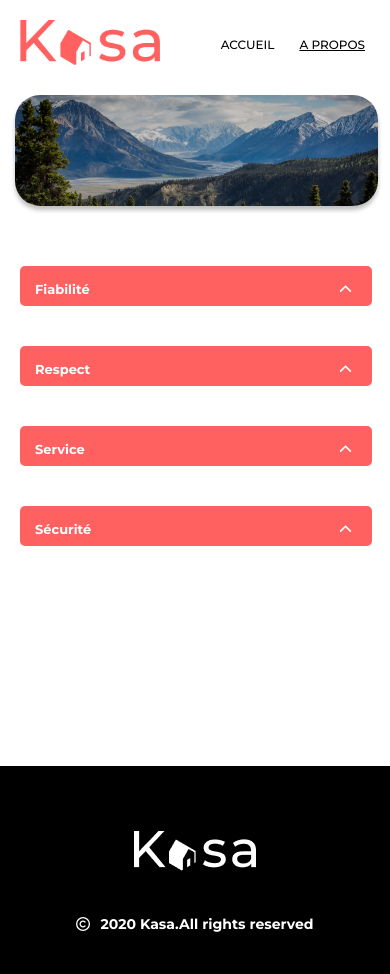
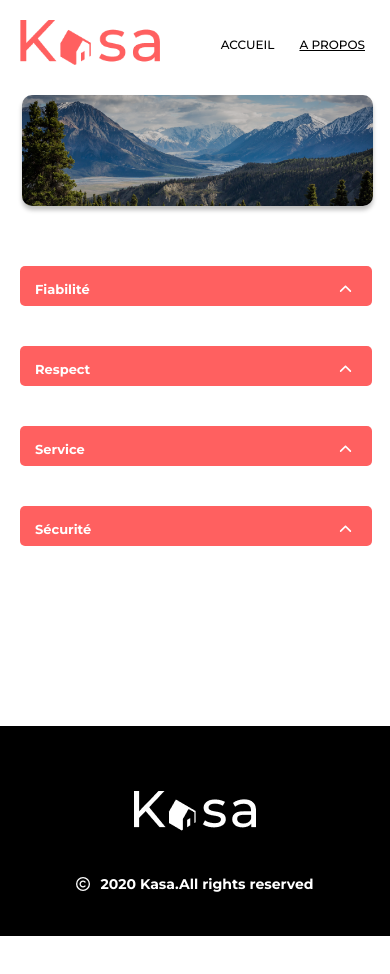
Before and after one commit to JulienneH/Projet-8-React, a React (Create React App) app: page /about in a window 390 px wide. After the commit the page ends 936 px from the top, so only its background shows below. Built offline with nearby package versions, Linux system fonts and the light colour scheme.

Commit message:
fix : modifications of sizes, width and margins for better conformity with the model

```diff
--- a/src/styles/Caroussel.scss
+++ b/src/styles/Caroussel.scss
@@ -9,6 +9,7 @@
       margin-left: 18px;
       height: 255px;
       margin-top: 25px;
+      border-radius: 10px;
     }
   }
 
--- a/src/styles/Error.scss
+++ b/src/styles/Error.scss
@@ -18,7 +18,8 @@
     font-size: 36px;
     font-family: "Montserrat";
     text-align: center;
-    margin-bottom: 120px;
+    margin: 15px 50px 130px 50px;
+    font-weight: 400;
     @media (max-width: 768px) {
       font-size: 18px;
     }
--- a/src/styles/Footer.scss
+++ b/src/styles/Footer.scss
@@ -31,7 +31,6 @@
 
     font-size: 20px;
     font-family: "Montserrat";
-    font-weight: 500;
     justify-content: center;
     height: 10px;
     margin-top: 30px;
@@ -42,4 +41,7 @@
       margin-left: 30%;
     }
   }
+  &_title {
+    font-weight: 400;
+  }
 }
--- a/src/styles/Home.scss
+++ b/src/styles/Home.scss
@@ -15,12 +15,13 @@
     box-shadow: 0px 4px 4px 0px #00000040;
     @media (max-width: 768px) {
       margin-top: 10px;
-      height: 15%;
       display: flex;
-      left: 15px;
+      left: 22px;
       top: auto;
       position: relative;
       height: 111px;
+      border-radius: 10px;
+      width: 90%;
     }
 
     @media (min-width: 768px) and (max-width: 1025px) {
--- a/src/styles/aboutHome.scss
+++ b/src/styles/aboutHome.scss
@@ -1,3 +1,6 @@
 .about_image {
   filter: brightness(0.8);
+  @media (max-width: 768px) {
+    border-radius: 10px;
+  }
 }
--- a/src/styles/collapseAbout.scss
+++ b/src/styles/collapseAbout.scss
@@ -2,7 +2,7 @@
   width: 380px;
 }
 .about_collapse {
-  margin-bottom: 190px;
+  height: 470px;
 }
 .collapse_about {
   margin-bottom: 30px;
```
